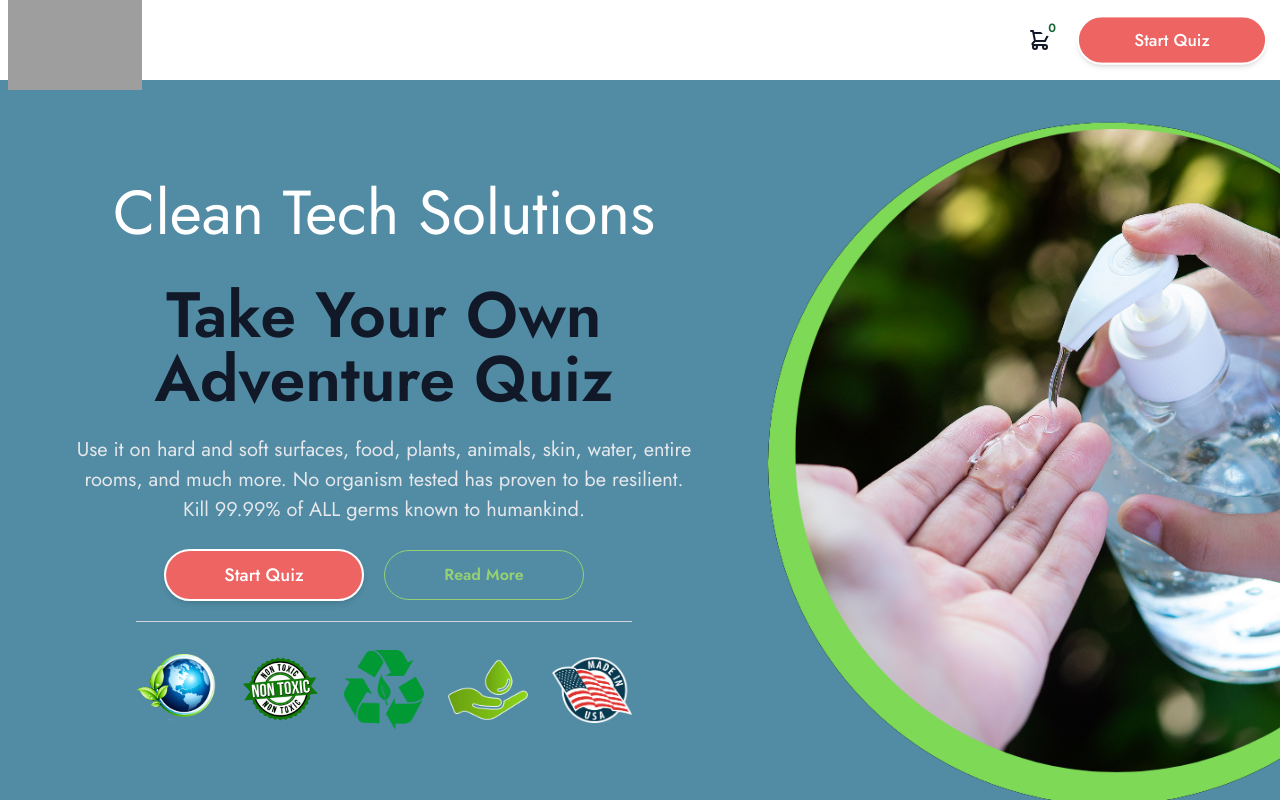
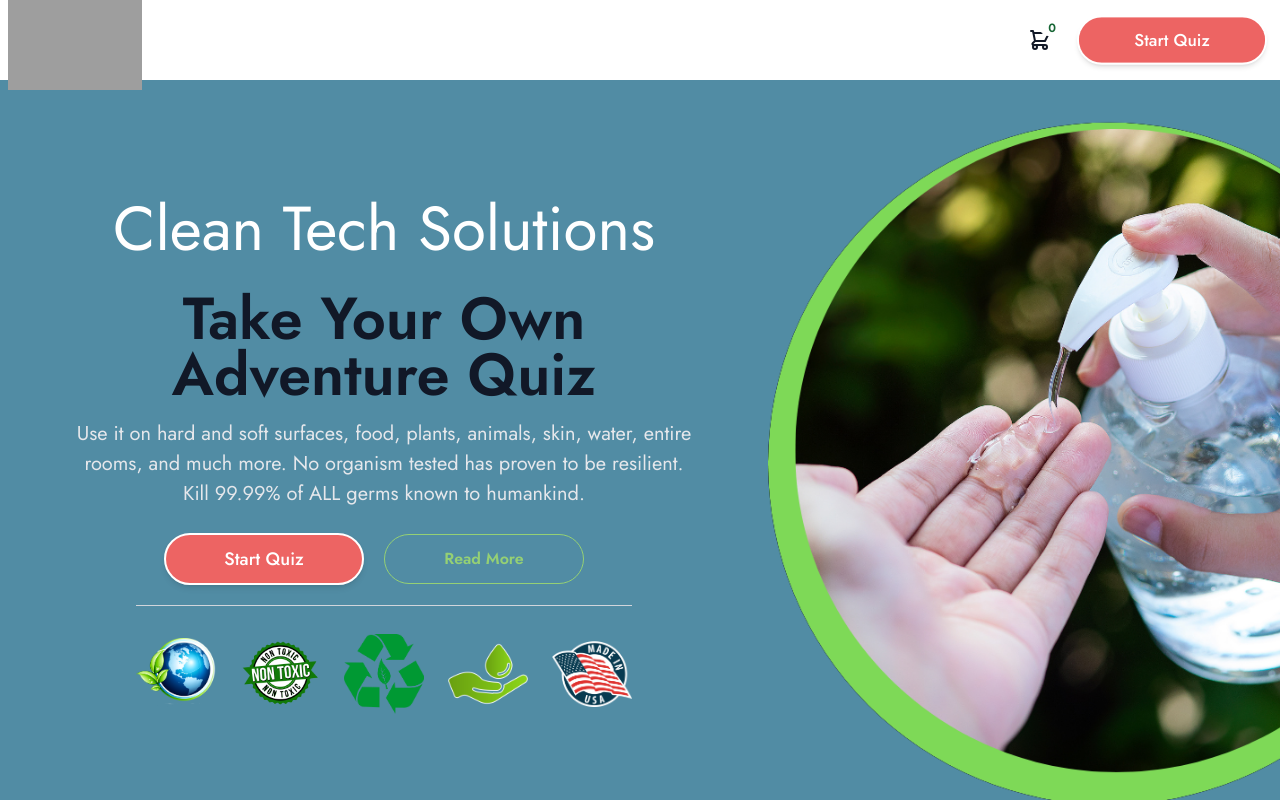
Before and after one commit to dag-bag/clean-solutions, a Next.js app: page / in a window 1280 px wide. Built offline with nearby package versions, Linux system fonts and the light colour scheme; grey boxes are pictures that could not be loaded.

Commit message:
updates done

```diff
--- a/components/cards/subCategory-card.tsx
+++ b/components/cards/subCategory-card.tsx
@@ -41,7 +41,7 @@ const CategoryCard = ({ name, data, disabled }: props) => {
         onClick={onClickHandler}
         whileFocus={{ scale: 0.9 }}
         whileHover={{ scale: 1.1 }}
-        className=" p-5 rounded-3xl overflow-y-hidden border-4  border-green-1"
+        className=" p-5 sub_box_adjust rounded-3xl overflow-y-hidden border-4  border-green-1"
         style={isSelected ? { background: "#95D074" } : { background: "white" }}
       >
         <motion.div
--- a/components/pages/Home/Main.tsx
+++ b/components/pages/Home/Main.tsx
@@ -34,8 +34,8 @@ const Main = () => {
           >
             {" "}
             <h1 className="clean_tech_text mb-0">Clean Tech Solutions</h1>
-            <h2 className="text-5xl  font-semibold sm:text-5xl lg:text-5xl xl:text-[4rem] text-center">
-              Take Your Own Adventure Quiz
+            <h2 className="text-4xl  font-semibold sm:text-4xl lg:text-4xl xl:text-[3.7rem] take_head text-center">
+              Take Your Own <span className="block mt-4">Adventure Quiz</span>
             </h2>
             <p className="text-[20px] text-center md:text-md   text-gray-200">
               Use it on hard and soft surfaces, food, plants, animals, skin,
--- a/pages/quiz/sub-category.tsx
+++ b/pages/quiz/sub-category.tsx
@@ -73,10 +73,11 @@ const SubCategoriesPage = () => {
         {model && <Modal title={model.title} discription={model.discription} />}
         <motion.div className="bg-[#74A3B6] h-full md:h-auto">
           <header className=" fixed top-0 left-0 flex items-center justify-center flex-col  z-50  px-5 bg-green-1 w-full">
-            <h1 className="text-center md:text-[25px] text-[20px] text-black  h-[50px] flex items-center justify-center font-medium  ">
+            <h1 className="text-center md:text-[35px] text-[20px] text-black  h-[80px] cat_box_adjust flex items-center justify-center font-medium  ">
               Select Categories
             </h1>
           </header>
+          <div className="h-[30px] sub_cat_box"></div>
           <main className=" bg-[#74A3B6] grid grid-cols-1 md:grid-cols-2 lg:grid-cols-3 gap-2 lg:gap-3 p-2 max-w-[1280px]  m-auto mt-[50px]">
             {subCategoriesList?.map((keyName, number) => (
               <CategoryCard
--- a/styles/globals.css
+++ b/styles/globals.css
@@ -368,7 +368,9 @@
   .cat_heading_adjust {
     font-size: 1.4rem;
   }
-
+  .take_head {
+    font-size: 45px !important;
+  }
   .card {
     color: inherit;
     cursor: pointer;
@@ -380,6 +382,12 @@
   .cat_para_adj {
     font-size: 14px;
   }
+  .sub_box_adjust {
+    padding: 12px !important;
+  }
+  .sub_cat_box {
+    height: 10px;
+  }
 }
 
 .clean_tech_text {
```
